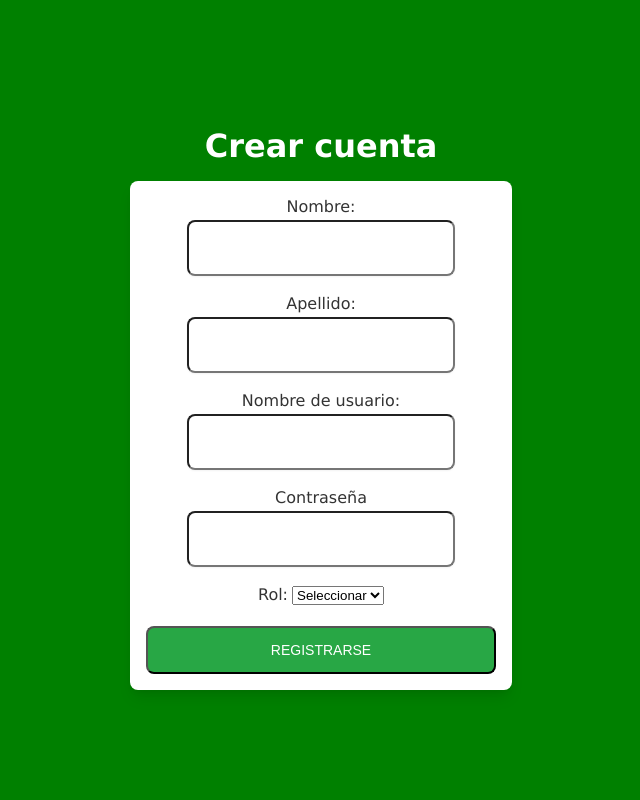
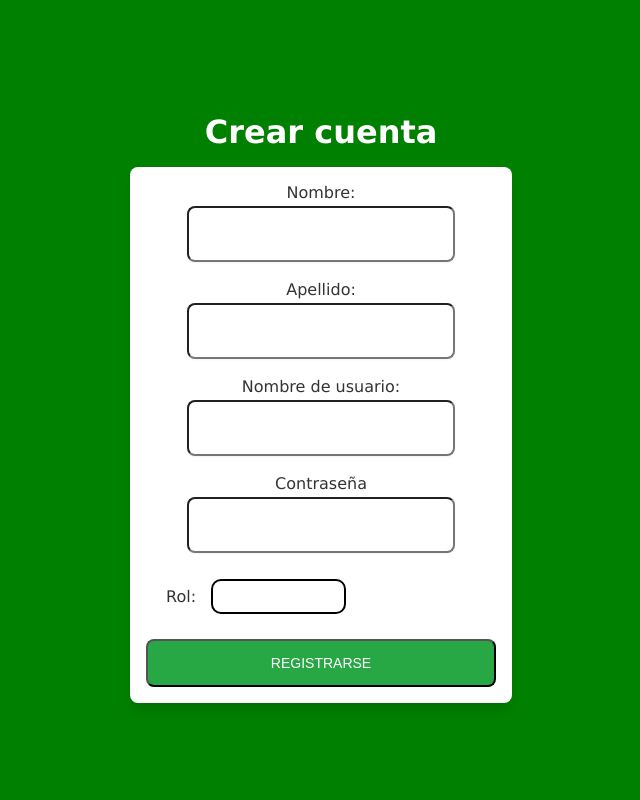
Before and after one commit to matiasjrodriguez/unlu-bnb, a Flask app: page /signup in a window 1280 px wide. Shown: the whole page, without its empty margins (319-959 px from the left). Run offline with Flask 3, Linux system fonts and the light colour scheme; parts of the project's set-up code (start-up, migrations or seed data) failed here and were passed over; some libraries are stand-ins or nearby versions.

Commit message:
actualizo signup.css

```diff
--- a/static/styles/signup.css
+++ b/static/styles/signup.css
@@ -77,3 +77,67 @@
   border-radius: 0.5rem;
   text-transform: uppercase;
 }
+
+.radio-input {
+  display: flex;
+  flex-direction: column;
+  gap: 10px;
+}
+
+.radio-input * {
+  box-sizing: border-box;
+  padding: 0;
+  margin: 0;
+}
+
+.radio-input label {
+  display: flex;
+  align-items: center;
+  gap: 15px;
+  padding: 0px 20px;
+  width: 220px; /* ancho fijo como en el ejemplo */
+  cursor: pointer;
+  height: 50px;
+  position: relative;
+}
+
+.radio-input label::before {
+  position: absolute;
+  content: "";
+  top: 50%;
+  left: 50%;
+  transform: translate(-50%, -50%);
+  width: 220px;
+  height: 45px;
+  z-index: -1;
+  border-radius: 10px;
+  border: 2px solid transparent;
+  background-color: #fff
+}
+
+.radio-input label:hover::before {
+  background-color: #ffff;
+}
+
+.radio-input .label .text {
+  color: #fff;
+  min-width: 50px; /* espacio para la palabra "Rol:" */
+}
+
+.radio-input select {
+  background-color: #ffff;
+  color: #fff;
+  border: 2px solid #000;
+  border-radius: 10px;
+  height: 35px;
+  width: 150px;
+  padding: 0 10px;
+  font-size: 14px;
+  cursor: pointer;
+  appearance: none;
+}
+
+.radio-input select option {
+  background-color: #28A745;
+  color: #fff;
+}
--- a/templates/signup.html
+++ b/templates/signup.html
@@ -21,12 +21,17 @@
         <label for="password" class="tag">Contraseña</label>
         <input type="password" id="password" name="password" class="input" required><br><br>
 
-        <label for="role" class="tag">Rol:</label>
-        <select id="role" name="role" required>
-            <option value="">Seleccionar</option>
-            <option value="1">Estudiante</option>
-            <option value="2">Propietario</option>
-        </select><br>
+        <div class="radio-input">
+            <label for="role" class="label">
+                <span class="tag">Rol:</span>
+                <select id="role" name="role" required>
+                <option value="">Seleccionar</option>
+                <option value="1">Estudiante</option>
+                <option value="2">Propietario</option>
+                </select>
+            </label>
+        </div>
+
 
         <br><button type="submit" class="submit">Registrarse</button>
     </form>
```
